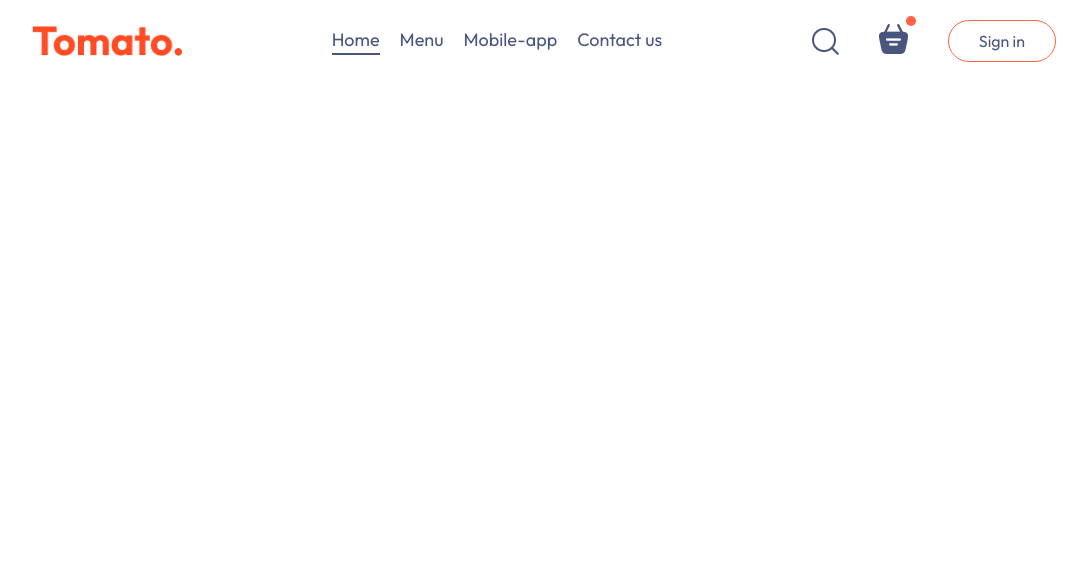
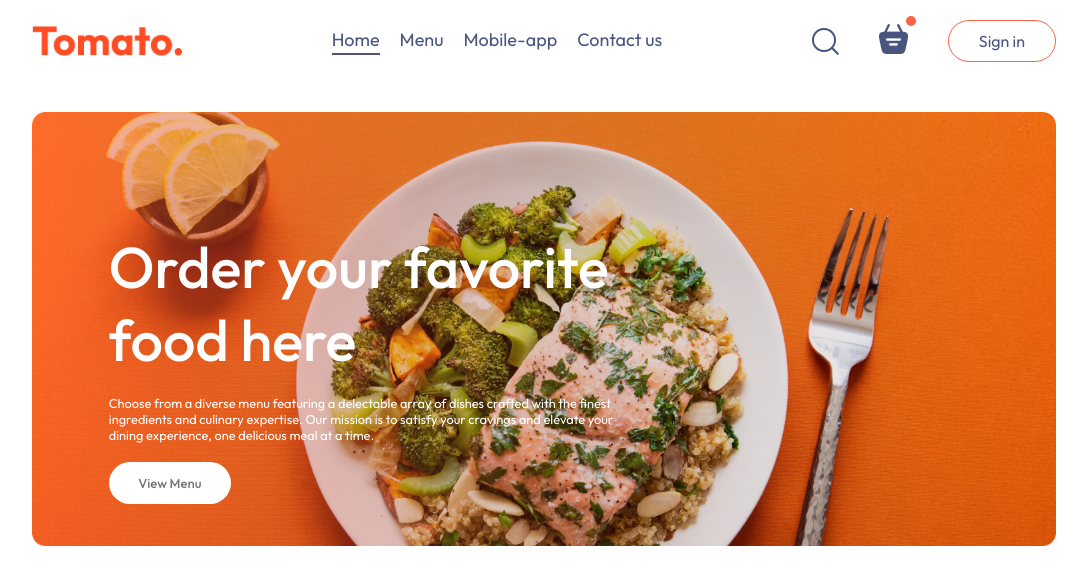
Before and after one commit to ErnelleAlba/Food-Delivery-App, a React (Vite) app in the folder food-delivery-app/: page / in a window 1280 px wide. Shown: the top 584 px of the page, without its empty margins (96-1183 px from the left). Built offline with nearby package versions, Linux system fonts and the light colour scheme.

Commit message:
:sparkles: Added Hero Section

```diff
--- a/food-delivery-app/src/App.jsx
+++ b/food-delivery-app/src/App.jsx
@@ -1,10 +1,19 @@
+import { Route, Routes } from "react-router-dom"
 import Navbar from "./components/Navbar/Navbar"
+import Home from "./pages/Home/Home"
+import Cart from "./pages/Cart/Cart"
+import PlaceOrder from "./pages/PlaceOrder/PlaceOrder"
 
 function App() {
   return (
     <>
       <div className="app">
         <Navbar/>
+        <Routes>
+          <Route path='/' element={<Home/>} />
+          <Route path='/cart' element={<Cart/>} />
+          <Route path='/order' element={<PlaceOrder/>} />
+        </Routes>
       </div>
     </>
   )
--- /dev/null
+++ b/food-delivery-app/src/components/Header/Header.css
@@ -0,0 +1,41 @@
+.header {
+    height: 34dvw;
+    margin: 30px auto;
+    background: url('/src/assets/header_img.png') no-repeat;
+    background-size: contain;
+    position: relative;
+}
+
+.header-contents {
+    position: absolute;
+    display: flex;
+    flex-direction: column;
+    align-items: start;
+    gap: 1.5vw;
+    max-width: 50%;
+    bottom: 10%;
+    left: 6dvw;
+    animation: fadeIn 3s
+}
+
+.header-contents h2 {
+    font-weight: 500;
+    color: white;
+    font-size: max(4.5vw, 22px);
+}
+
+.header-contents p {
+    color: white;
+    font-size: 1vw;
+}
+
+.header-contents button {
+    border: none;
+    color: #747474;
+    font-weight: 500;
+    padding: 1vw 2.3vw;
+    background-color: white;
+    font-size: max(1vw,13px);
+    border-radius: 50px;
+    cursor: pointer;
+}
--- /dev/null
+++ b/food-delivery-app/src/components/Header/Header.jsx
@@ -0,0 +1,16 @@
+import React from 'react'
+import './Header.css'
+
+function Header() {
+  return (
+    <div className="header">
+        <div className="header-contents">
+            <h2>Order your favorite food here</h2>
+            <p>Choose from a diverse menu featuring a delectable array of dishes crafted with the finest ingredients and culinary expertise. Our mission is to satisfy your cravings and elevate your dining experience, one delicious meal at a time.</p>
+            <button>View Menu</button>
+        </div>
+    </div>
+  )
+}
+
+export default Header
--- a/food-delivery-app/src/index.css
+++ b/food-delivery-app/src/index.css
@@ -19,3 +19,12 @@
   width: 80%;
   margin: auto;
 }
+
+@keyframes fadeIn {
+  0% {
+    opacity: 0;
+  }
+  100% {
+    opacity: 1;
+  }
+}
--- a/food-delivery-app/src/pages/Home/Home.jsx
+++ b/food-delivery-app/src/pages/Home/Home.jsx
@@ -1,9 +1,12 @@
 import React from 'react'
 import './Home.css'
+import Header from '../../components/Header/Header'
 
 function Home() {
   return (
-    <div>Home</div>
+    <div>
+        <Header/>
+    </div>
   )
 }
 
```
Also changed, not shown: food-delivery-app/src/pages/PlaceOrder/PlaceHolder.css (deleted), food-delivery-app/src/pages/PlaceOrder/PlaceOrder.css (added).
